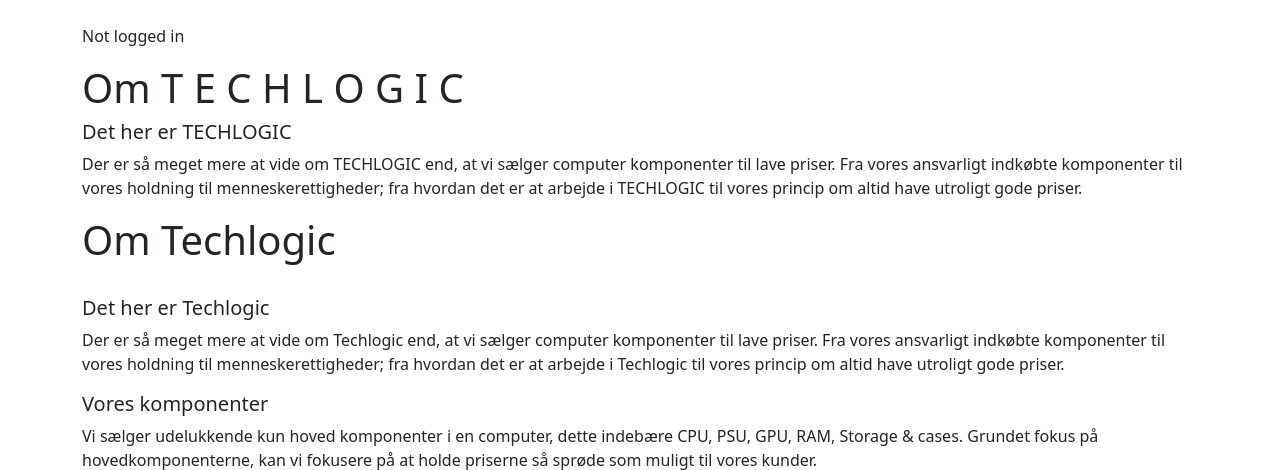
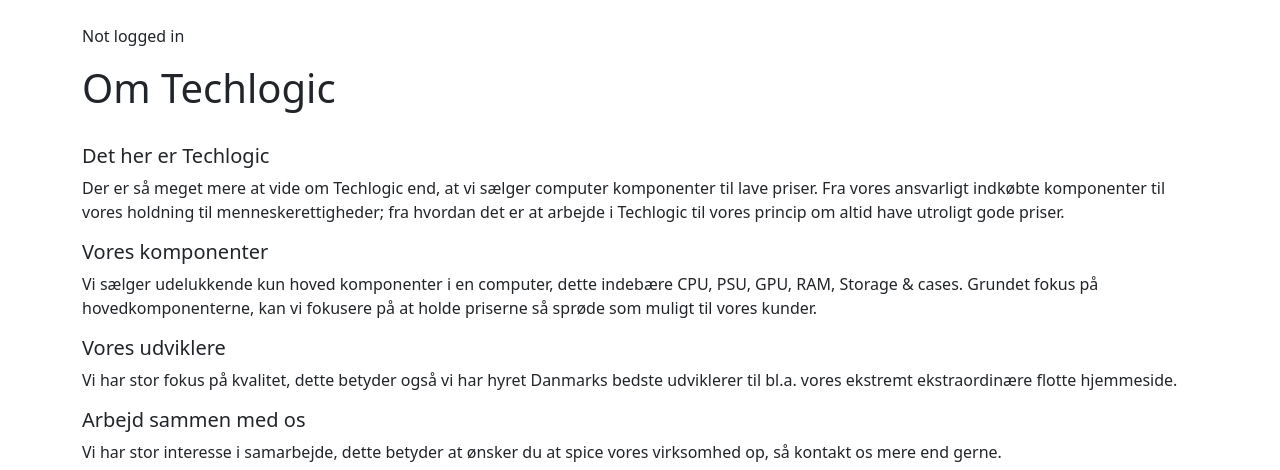
Before and after one commit to minilange/Informatik---projekt, a Flask app: page /about in a window 1280 px wide. Shown: the part 73-543 px from the top of the page. Run offline with Flask 2, Linux system fonts and the light colour scheme.

Commit message:
Merge branch 'master' of https://github.com/minilange/Informatik---projekt

```diff
--- a/templates/about.html
+++ b/templates/about.html
@@ -1,11 +1,6 @@
 {% extends "layout.html" %}
 
 {% block main %}
-<h1>Om T E C H L O G I C</h1>
-
-<h5>Det her er TECHLOGIC</h5>
-<p>Der er så meget mere at vide om TECHLOGIC end, at vi sælger computer komponenter til lave priser. Fra vores ansvarligt indkøbte komponenter til vores holdning til menneskerettigheder; fra hvordan det er at arbejde i TECHLOGIC til vores princip om altid have utroligt gode priser.</p>
-
 <h1>Om Techlogic</h1>
 <br>
 <h5>Det her er Techlogic</h5>
```
